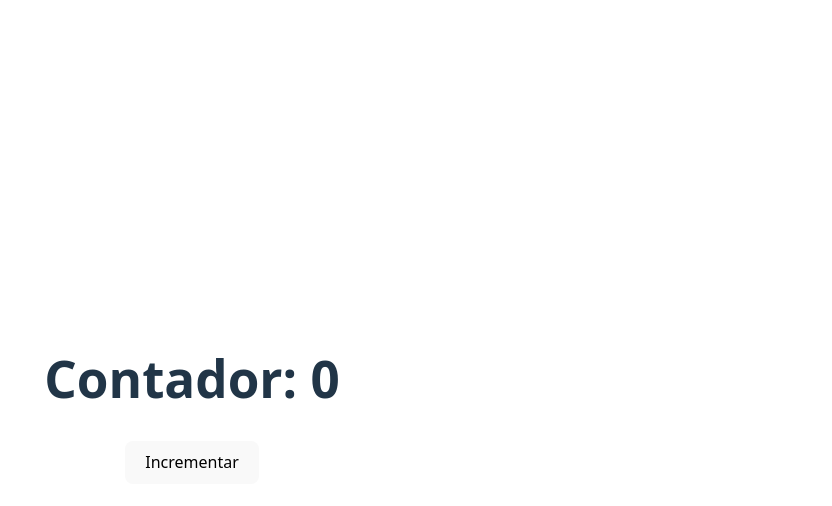
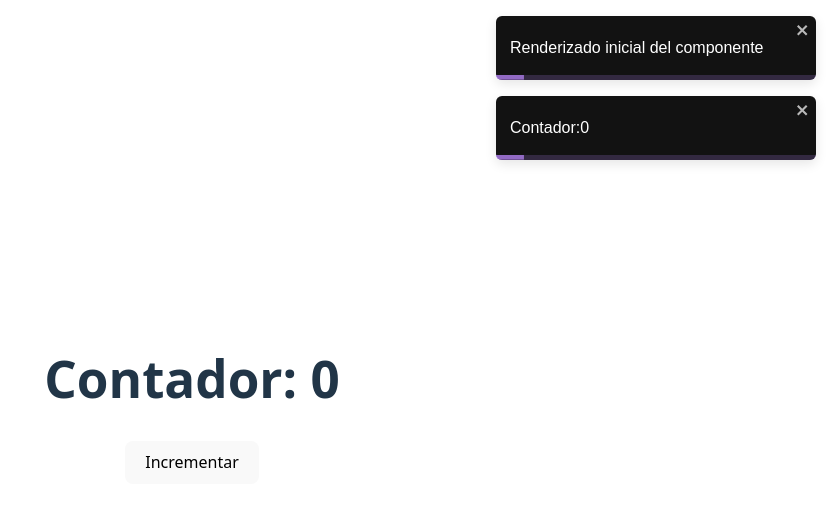
Before and after one commit to lluna-1212/Prat_Front_UX_UI_1, a React (Vite) app in the folder react/react-hooks/: page / in a window 1280 px wide. Shown: the top 506 px of the page, without its empty margins (448-1280 px from the left). Built offline with nearby package versions, Linux system fonts and the light colour scheme.

Commit message:
añado toast con react-toastify

```diff
--- a/react/react-hooks/package.json
+++ b/react/react-hooks/package.json
@@ -11,7 +11,8 @@
   },
   "dependencies": {
     "react": "^19.0.0",
-    "react-dom": "^19.0.0"
+    "react-dom": "^19.0.0",
+    "react-toastify": "^11.0.5"
   },
   "devDependencies": {
     "@eslint/js": "^9.22.0",
--- a/react/react-hooks/src/App.jsx
+++ b/react/react-hooks/src/App.jsx
@@ -1,4 +1,5 @@
 import { useState, useEffect } from "react";
+import { ToastContainer, toast } from 'react-toastify';
 import "./App.css";
 
 export default function Contador() {
@@ -7,11 +8,17 @@ export default function Contador() {
   useEffect(() => {
     // Solo cuando carga el componente
     console.log("Renderizado inicial del componente");
+    toast("Renderizado inicial del componente", {
+      theme: "dark"
+    });
   }, []);
   useEffect(() => {
     // Cada vez que cambia el estado
     document.title = `Contador: ${contador}`;
     console.log("Contador actualizado:", contador);
+    toast("Contador:" + contador, {
+      theme: "dark"
+    });
   }, [contador]);
 
   return (
@@ -37,6 +44,7 @@ export default function Contador() {
       {/* Ejercicio: hacer un botón de decrementar */}
       {/* Ejercicio: hacer un botón de resetear a 0 */}
       <button onClick={() => setContador(contador + 1)}>Incrementar</button>
+      <ToastContainer />
     </div>
   );
 }
```
Also changed, not shown: 1 other file (tests, documents, lock files or other folders).
